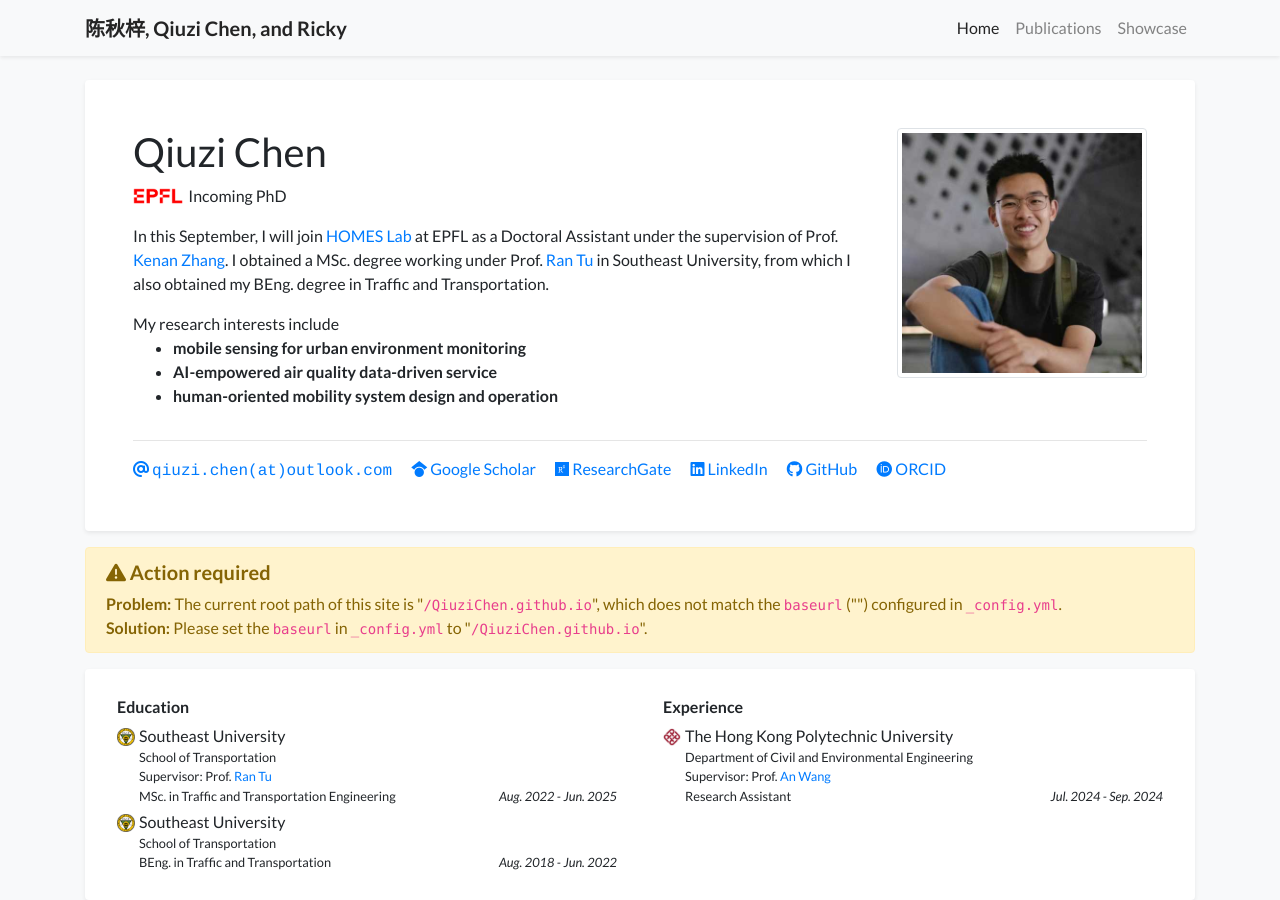
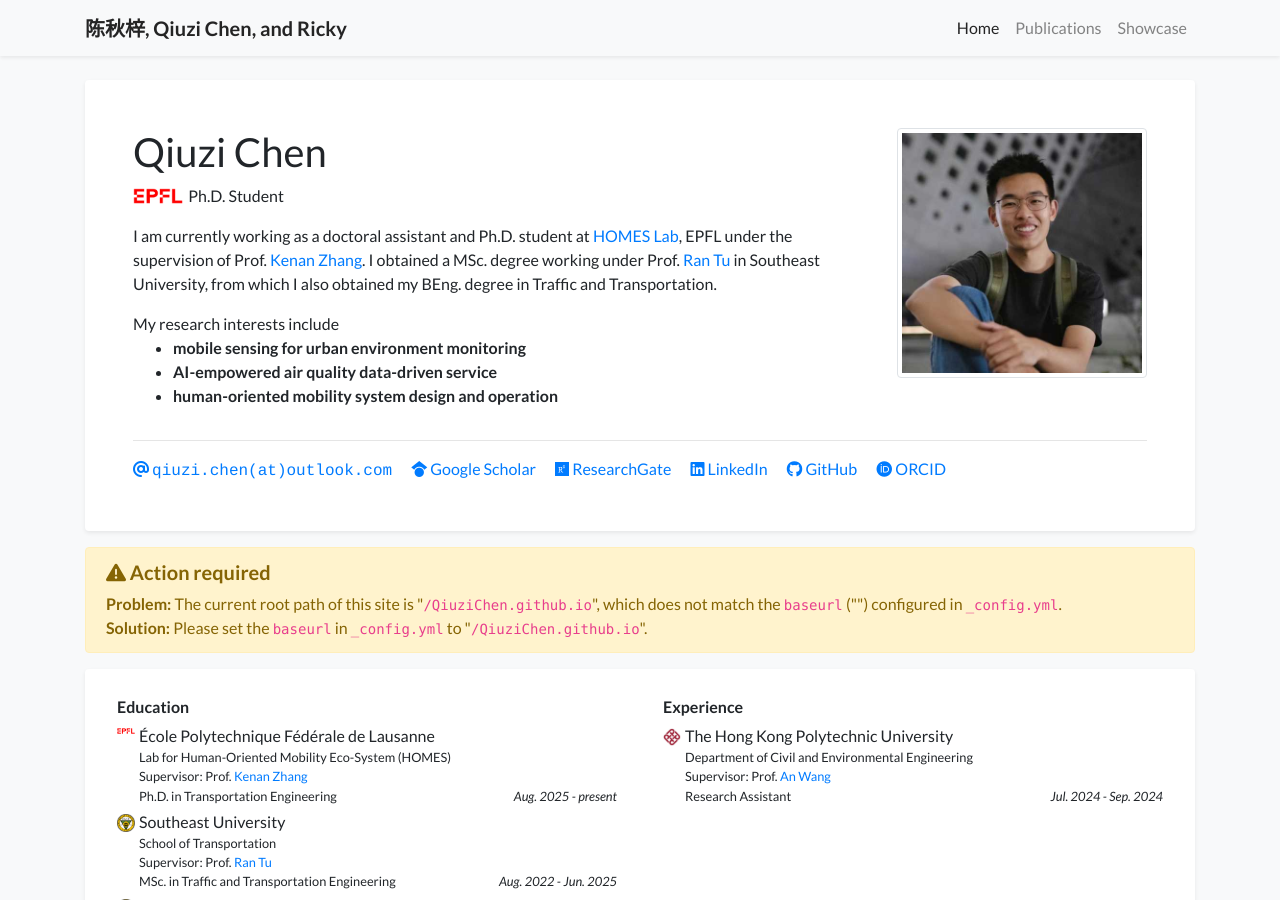
Before and after one commit to QiuziChen/QiuziChen.github.io, a Jekyll site: the page built from index.html, in a window 1280 px wide and 900 px high. Built offline with Jekyll 4.4.1, drawn with Linux system fonts in a browser that asks for light colours; nearby versions of some CDN libraries; a style sheet for code colours, icons or effects is not loaded.

Commit message:
Update Sept 4 2025

```diff
--- a/_data/profile.yml
+++ b/_data/profile.yml
@@ -4,7 +4,7 @@ navbar_name: "陈秋梓, Qiuzi Chen, and Ricky"
 
 positions:
 - logo: /assets/images/badges/EPFL.png
-  name: Incoming PhD
+  name: Ph.D. Student
 
 
 email: "qiuzi.chen@outlook.com"
@@ -17,7 +17,7 @@ researchgate: Qiuzi-Chen
 short_bio_text_justify: false
 short_bio:
   <p>
-    In this September, I will join <a href='https://www.epfl.ch/labs/homes/'>HOMES Lab</a> at EPFL as a Doctoral Assistant
+    I am currently working as a doctoral assistant and Ph.D. student at <a href='https://www.epfl.ch/labs/homes/'>HOMES Lab</a>, EPFL
     under the supervision of Prof. <a href='https://people.epfl.ch/kenan.zhang?lang=en'>Kenan Zhang</a>.
     I obtained a MSc. degree working under Prof. <a href="https://turanjade.github.io/index.html">Ran Tu</a> in Southeast University,
     from which I also obtained my BEng. degree in Traffic and Transportation.
@@ -37,6 +37,13 @@ portrait_caption: >-
   Taken in May 2021.
 
 education:
+- name: École Polytechnique Fédérale de Lausanne
+  logo: /assets/images/badges/EPFL.png
+  position: >-
+    Lab for Human-Oriented Mobility Eco-System (HOMES) <br/>
+    Supervisor: Prof. <a href="https://people.epfl.ch/kenan.zhang?lang=en">Kenan Zhang</a> <br/>
+    Ph.D. in Transportation Engineering
+  date: Aug. 2025 - present
 - name: Southeast University
   logo: /assets/images/badges/SEU.png
   position: >-
```
